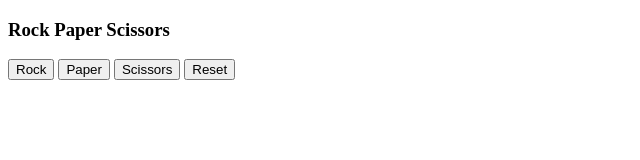
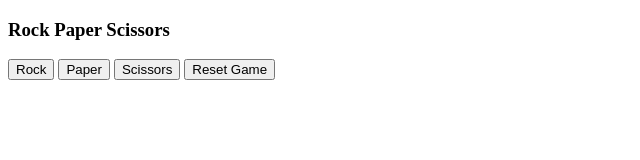
Before and after one commit to Kwasi-1/javascript-x24, a plain HTML site: page Rock Paper Scissors/rps.html in a window 1280 px wide. Shown: the whole page, without its empty margins (0-640 px from the left). Drawn offline with Linux system fonts and the light colour scheme.

Commit message:
rps edit

```diff
--- a/Rock Paper Scissors/rps.html
+++ b/Rock Paper Scissors/rps.html
@@ -14,7 +14,7 @@
   playGame('Paper')">Paper</button>
   <button onclick= "
   playGame('Scissors')">Scissors</button>
-  <button onclick="resetGame() ">Reset</button>
+  <button onclick="resetGame() ">Reset Game</button>
 
   <script>
     let score = JSON.parse(localStorage.getItem('score')) || {
```
